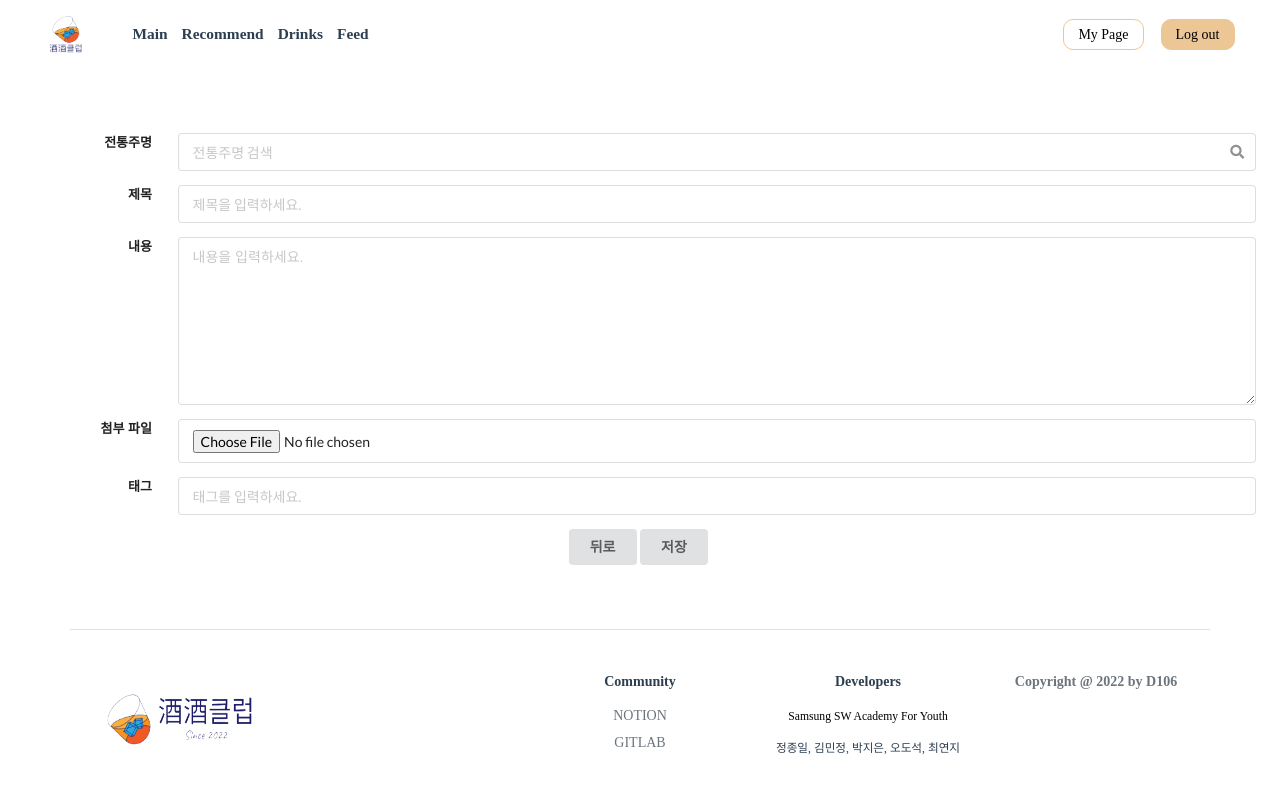
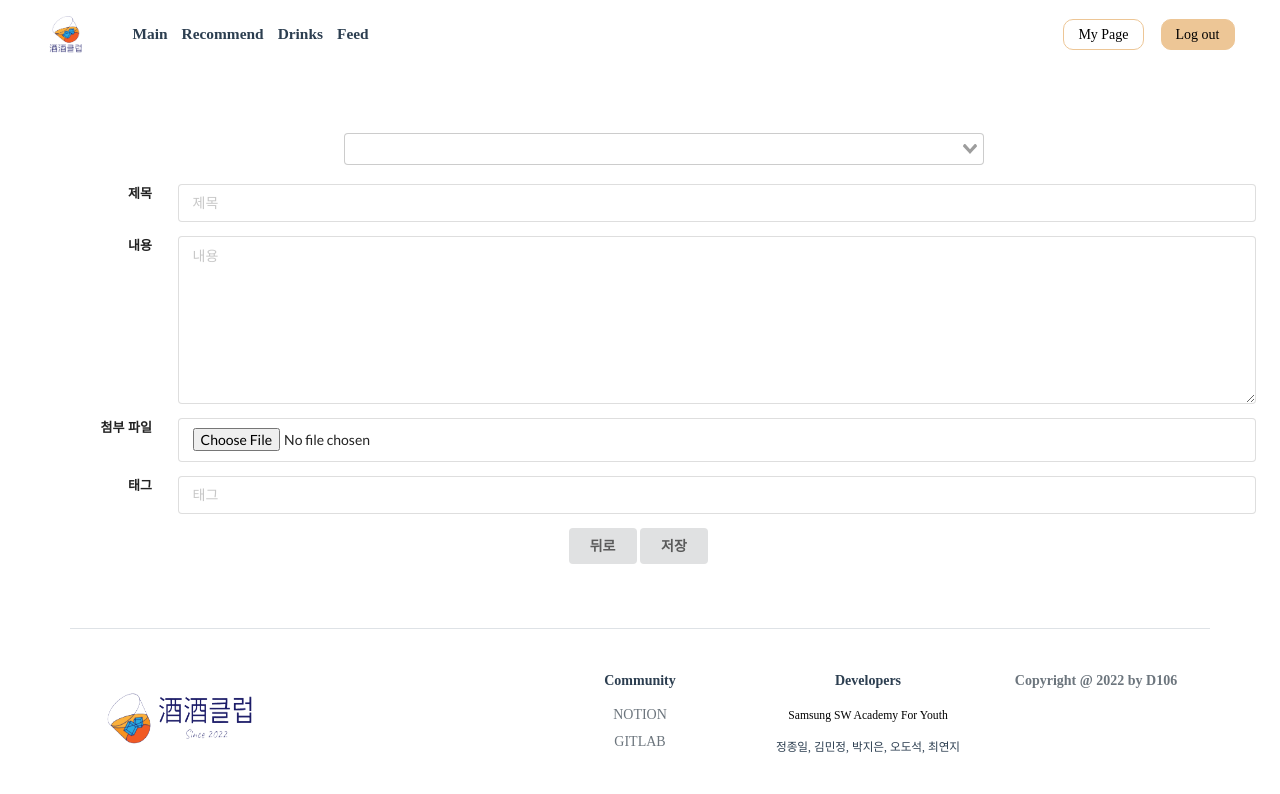
Before and after one commit to 3jieun3/SSAFY_PJT_JuJuClub, a Vue app in the folder FE/joojooclub/: page /feed/new in a window 1280 px wide. Shown: the top 794 px of the page. Built offline with nearby package versions, Linux system fonts and the light colour scheme; no server answers; sample sign-in values are in the browser's storage; a web font is replaced by a local one.

Commit message:
merge : feed create and update and required field checking (#24)

```diff
--- a/FE/joojooclub/package.json
+++ b/FE/joojooclub/package.json
@@ -23,6 +23,7 @@
     "vue-carousel-3d": "^1.0.1",
     "vue-img-color-picker": "^1.0.0",
     "vue-router": "^3.5.1",
+    "vue-select": "^3.20.0",
     "vue-truncate-filter": "^1.1.7",
     "vuex": "^3.6.2",
     "vuex-persistedstate": "^4.1.0"
--- a/FE/joojooclub/src/components/drinks/CommentList.vue
+++ b/FE/joojooclub/src/components/drinks/CommentList.vue
@@ -1,7 +1,7 @@
 <template>
 	<div class="ui comments comment-list">
 		<hr>
-		<comment-list-item v-for="review in showReviews" :key="review.id" :review="review" class="comment"></comment-list-item>
+		<comment-list-item v-for="review in showReviews" :key="review.id" :review="review" class="comment" style="min-height: 50px"></comment-list-item>
 		<hr>
 		<pagination-nav :currentPage="reviewPaging.currentPage"></pagination-nav>
 	</div>
--- a/FE/joojooclub/src/components/feed/FeedList.vue
+++ b/FE/joojooclub/src/components/feed/FeedList.vue
@@ -1,6 +1,6 @@
 <template>
 	<div class="feed-list">
-		<div v-if="isFeeds" class="row row-cols-1 row-cols-md-3 g-5">
+		<div class="row row-cols-1 row-cols-md-3 g-5">
 			<feed-list-item v-for="feed in feeds" :key="feed.feedId" :feed="feed"></feed-list-item>
 		</div>
 	</div>
@@ -16,7 +16,7 @@ export default {
 		FeedListItem,
 	},
 	computed: {
-		...mapGetters('feed', ['feeds', 'isFeeds']),
+		...mapGetters('feed', ['feeds']),
 	},
 }
 </script>
--- a/FE/joojooclub/src/components/feed/PostingForm.vue
+++ b/FE/joojooclub/src/components/feed/PostingForm.vue
@@ -1,32 +1,42 @@
 <template>
+	<div>
+		<search-bar v-if="isDrinkNames" :drinkNames="drinkNames" class="search-form"></search-bar>
+		<span v-if="drinkError" class="sub-error">* 전통주명을 검색해주세요</span>
 		<form class="ui form">
-		<div class="field">
+			<div class="field" v-if="action === `update`">
 				<label for="drinkSearch">전통주명</label>
-			<search-bar :drinkName="drinkName"></search-bar>
-			<p v-if="searchedDrink">{{ this.searchedDrink.drinkName }}</p>
+				<input type="text" v-model="drinkName" class="form-control" readonly>
 			</div>
 			<div class="field">
 				<label for="title">제목</label>
-			<input v-model.trim="newFeed.title" type="text" id="title" placeholder="제목을 입력하세요.">
+				<input v-model.trim="newFeed.title" type="text" id="title" placeholder="제목" class="form-control">
 			</div>
+			<span v-if="titleError" class="sub-error">* 제목을 입력해주세요</span>
+
 			<div class="field">
 				<label for="content">내용</label>
-			<textarea v-model.trim="newFeed.content" id="content" placeholder="내용을 입력하세요."></textarea>
+				<textarea v-model.trim="newFeed.content" id="content" placeholder="내용"></textarea>
 			</div>
+			<span v-if="contentError" class="sub-error">* 내용을 입력해주세요</span>
+
 			<div class="field">
 				<label for="imageFile">첨부 파일</label>
 				<div>
 					<input type="file" ref="image" id="imageFile" @change="uploadImage($event)">
-				<img v-if="newFeed.imgFile" :src="newFeed.imgFile" alt="uploaded feed image" class="preview-image">
+					<img v-if="newFeed.previewImgUrl" :src="newFeed.previewImgUrl" alt="uploaded feed image" class="preview-image">
 				</div>
 			</div>
+			<span v-if="fileError" class="sub-error">* 피드 이미지를 선택해주세요</span>
+
 			<div class="field">
 				<label for="tags">태그</label>
-			<input v-model.trim="newFeed.customTags" type="text" id="tags" placeholder="태그를 입력하세요.">
+				<input v-model.trim="newFeed.customTags" type="text" id="tags" placeholder="태그">
 			</div>
+
 			<button class="ui button" @click="$router.back()">뒤로</button>
 			<button class="ui button" @click.prevent="onSubmit">저장</button>
 		</form>
+	</div>
 </template>
 
 <script>
@@ -46,26 +56,41 @@ export default {
 		return {
 			drinkName: this.feed.drink.drinkName,
 			newFeed: {
+				feedIndex: this.feed.feedIndex,
 				drinkIndex: this.feed.drink.drinkIndex,
 				title: this.feed.title,
 				content: this.feed.content,
 				customTags: this.feed.customTags,
 				imgFile: this.feed.imageUrl,
-			}
+				// 업로드한 이미지 미리보기 : file은 url 로 변환 필요
+				previewImgUrl: this.feed.imageUrl
+			},
+			// previewImgUrl: this.feed.imageUrl,
+			// required 메시지
+			drinkError: false,
+			titleError: false,
+			contentError: false,
+			fileError: false,
 		}
 	},
 	computed: {
-		...mapGetters('drinks', ['searchedDrink'])
+		...mapGetters('drinks', ['searchedDrink', 'isDrinkNames', 'drinkNames'])
 	},
 	methods: {
 		...mapActions('feed', ['createFeed','updateFeed']),
 		...mapActions('drinks', ['fetchDrinkNames']),
 		onSubmit() {
+			// required 확인
+			this.drinkError = this.checkRequired(this.searchedDrink.drinkIndex)
+			this.titleError = this.checkRequired(this.newFeed.title)
+			this.contentError = this.checkRequired(this.newFeed.content)
+			this.fileError = this.checkRequired(this.newFeed.imgFile)
+			if (!this.titleError && !this.contentError && !this.fileError) {
 				// form data 선언
 				let formdata = new FormData()
 				// 키값 추가
 				this.newFeed.drinkIndex = this.searchedDrink.drinkIndex,
-      formdata.append('drinkIndex', 4)
+				formdata.append('drinkIndex', this.newFeed.drinkIndex)
 				formdata.append('title', this.newFeed.title)
 				formdata.append('content', this.newFeed.content)
 				formdata.append('customTags', this.newFeed.customTags)
@@ -77,24 +102,64 @@ export default {
 					formdata.append('feedIndex', this.feed.feedIndex)
 					this.updateFeed(formdata)
 				}
+			}
 		},
 		uploadImage(event) {
+			// 업로드한 이미지 파일 가져오기
 			this.newFeed.imgFile = event.target.files[0]
-			console.log(this.newFeed.imgFile )
+			// 미리보기를 위한 url 변환
+			this.newFeed.previewImgUrl = URL.createObjectURL(this.newFeed.imgFile)
+			console.log(this.newFeed.imgFile)
+		},
+		// url형식 이미지를 파일 이미지로 만들어주기
+		// url 형태 : https://ssafyd106.s3.ap-northeast-2.amazonaws.com/filename.ext
+		async convertURLtoFile(url) {
+			const response = await fetch(url)
+			const data = await response.blob()
+			const filename = url.split("/").pop()
+			const ext = url.split(".").pop()
+			const metadata = { type: `image/${ext}` }
+			console.log(new File([data], filename, metadata))
+			return new File([data], filename, metadata)
+		},
+		checkRequired(val) {
+			if (val === undefined) return true
+			else if (val === null) return true
+			else if (val === '') return true
+			else return false
+		},
+	},
+	watch: {
+		feed() {
+			this.newFeed = this.feed
+		},
+
+		title(val) {
+			if (val.length >= 1) this.titleError = false
+		},
+		content(val) {
+			if (val.length >= 1) this.contentError = false
+		},
+		imgFile(val) {
+			if (val !== undefined) this.fileError = false
+			else if (val !== null) this.titleError = false
+			else if (val !== '') this.fileError = false
+		},
+		drinkIndex(val) {
+			if (val > 0) this.drinkError = false
+			else if (val !== null) this.drinkError = false
 		}
 	},
 	created() {
 		this.fetchDrinkNames()
 	},
-	watch: {
-		feed() {
-			this.newFeed = this.feed
-		}
-	}
 }
 </script>
 
 <style scoped>
+.ui.form .field {
+	margin-top: 1rem;
+}
 .field {
 	display: grid;
 	column-gap: 2vw;
@@ -107,4 +172,9 @@ export default {
 .preview-image {
 	width: 30vw;
 }
+.search-form {
+	width: 50vw;
+	margin-bottom: 1.5vw;
+	margin-left: 25vw;
+}
 </style>
--- a/FE/joojooclub/src/components/feed/SearchBar.vue
+++ b/FE/joojooclub/src/components/feed/SearchBar.vue
@@ -1,38 +1,43 @@
 <template>
-	<div class="ui search search-bar">
-		<div class="ui icon fluid input">
+	<div class="search-bar">
+		<!-- <div class="ui icon fluid input">
+			<label for="drinkSearch">전통주명</label>
 			<input class="prompt" type="text" id="drinkSearch" v-model.trim="newName" @keyup.enter="searchDrink" placeholder="전통주명 검색">
 			<i class="search link icon" @click="searchDrink"></i>
 		</div>
-		<div class="results"></div>
+		<div class="results"></div> -->
+		<!-- <v-select v-model="selectedDrink" :reduce="(option) => option" :options="drinkNames" @input="setSelected" label="name">
+		</v-select> -->
+		<v-select taggable v-model="selectedDrink" :options="drinkNames" @input="setSelected" label="drinkName">
+		</v-select>
 	</div>
 </template>
 
 <script>
+import 'vue-select/dist/vue-select.css'
+import vSelect from 'vue-select'
 import { mapActions, mapGetters } from 'vuex'
 
 export default {
 	name: 'SearchBar',
+	components: {
+		vSelect,
+	},
 	props: {
-		drinkName: String,
+		drinkNames: Array,
 	},
 	data() {
 		return {
-			newName: this.drinkName,
-			searched: [],
+			selectedDrink: "",
 		}
 	},
 	computed: {
-		...mapGetters('drinks', ['drinkNames', 'searchedDrink']),
+		...mapGetters('drinks', ['searchedDrink', 'isDrinkNames']),
 	},
 	methods: {
-		...mapActions('drinks', ['searchDrinkIndex']),
-		searchDrink(){
-			this.searchDrinkIndex(this.newName)
-			if (this.searchedDrink) {
-				this.searched.push(this.newName)
-				this.newName = ''
-			}
+		...mapActions('drinks', ['setSearchDrink']),
+		setSelected(){
+			this.setSearchDrink(this.selectedDrink)
 		},
 	},
 }
--- a/FE/joojooclub/src/store/modules/drinks.js
+++ b/FE/joojooclub/src/store/modules/drinks.js
@@ -190,7 +190,9 @@ export default {
   getters: {
     drink: state => state.drink,
     drinkNames: state => state.drinkNames,
+    isDrinkNames: state => _.isEmpty(state.isDrinkNames),
     searchedDrink: state => state.searchedDrink,
+    isSearched: state => _.isEmpty(state.searchedDrink),
     reviews: state => state.reviews,
     reviewPaging: state => state.reviewPaging,
     pageList: state => state.reviewPaging.pageList,
@@ -231,8 +233,14 @@ export default {
     },
     UPDATE_SET_FILTERING_DRINKS: (state, res) => state.setFilteringDrinks = res,
     SET_DRINK:(state, [drink, tags, foods]) => state.drink = { ...drink, drinkType: drink.drinkType.drinkType, tags, foods },
-    SET_DRINK_NAMES: (state, drinkNames) => state.drinkNames = drinkNames,
-    SEARCH_DRINK_INDEX: (state, drinkName) => state.searchedDrink = { drinkIndex: state.drinkNames.indexOf(drinkName) + 1, drinkName: drinkName },
+    SET_DRINK_NAMES (state, drinkNames) {
+      const newArray = []
+      for (const [id, name] of drinkNames.entries()) {
+        newArray.push({ drinkName: name, drinkIndex: id + 1 })
+      }
+      state.drinkNames = newArray
+    },
+    SET_SEARCH_DRINK: (state, searchedDrink) => state.searchedDrink = searchedDrink,
     SET_REVIEWS(state, reviews){
       state.reviews = reviews
       state.reviewPaging.totalPage = Math.ceil(reviews.length / 5)
@@ -498,11 +506,12 @@ export default {
         router.push({ name: 'drinks' })
       })
     },
-    fetchDrinkNames({ commit }) {
+    fetchDrinkNames({ getters, commit }) {
       axios({
         url: joojooclub.drinks.drinkNames(),
         method: 'get',
       }).then((res) => {
+        if (getters.isDrinkNames)
         commit('SET_DRINK_NAMES', res.data.drinkNameList)
       }).catch((err) => {
         console.log(err.response)
@@ -510,7 +519,7 @@ export default {
     },
     fetchReviews({ commit }, reviews) { commit('SET_REVIEWS', reviews) },
     goPage({ commit }, page) { commit('GO_PAGE', page) },
-    searchDrinkIndex({ commit }, drinkName) { commit('SEARCH_DRINK_INDEX', drinkName)},
+    setSearchDrink({ commit }, searchedDrink) { commit('SET_SEARCH_DRINK', searchedDrink)},
     createReview({ getters }, review) {
       axios({
         url: joojooclub.drinks.review(),
--- a/FE/joojooclub/src/store/modules/feed.js
+++ b/FE/joojooclub/src/store/modules/feed.js
@@ -204,7 +204,7 @@ export default {
           method: 'post',
           headers: {
             ...getters.authHeader,
-            'Content-Type': 'multipart/form-data',
+            'content-type': 'multipart/form-data',
           },
           data: formdata,
         })
@@ -226,16 +226,17 @@ export default {
       }
     },
 
-    updateFeed({ getters }, feed) {
+    updateFeed({ getters }, formdata) {
+      for (let [k, v] of formdata.entries()) console.log(k, v)
       if(confirm('수정하시겠습니까?')) {
         axios({
           url: joojooclub.feed.valid(),
           method: 'put',
           headers: {
             ...getters.authHeader,
-            'Content-Type': 'multipart/form-data',
+            'content-type': 'multipart/form-data',
           },
-          data: feed,
+          data: formdata,
         })
         .then(() => {
           alert('피드가 수정되었습니다.')
--- a/FE/joojooclub/src/views/PostingEditView.vue
+++ b/FE/joojooclub/src/views/PostingEditView.vue
@@ -17,10 +17,12 @@ export default {
 		...mapGetters('feed', ['feed', 'isFeed']),
 	},
 	methods: {
-		...mapActions('feed', ['fetchFeed'])
+		...mapActions('feed', ['fetchFeed']),
+		...mapActions('drinks', ['setSearchDrink'])
 	},
 	created() {
 		this.fetchFeed(this.$route.params.feedPK)
+		this.setSearchDrink({ drinkIndex: this.$route.params.feedPK, drinkName: this.feed.drink.drinkName })
 	},
 }
 </script>
--- a/FE/joojooclub/src/views/PostingNewView.vue
+++ b/FE/joojooclub/src/views/PostingNewView.vue
@@ -15,9 +15,10 @@ export default {
 	data() {
 		return {
 			feed: {
+				feedIndex: null,
 				drink: {
 					drinkName: '',
-					drinkIndex: 4,
+					drinkIndex: null,
 				},
 				title: '',
 				content: '',
```
Also changed, not shown: FE/joojooclub/src/components/drinks/CommentListItem.vue (+7 -1 lines), FE/joojooclub/src/views/FeedView.vue (+7 -3 lines), FE/joojooclub/src/assets/logo_sample1.png (added), 1 other file (tests, documents, lock files or other folders). Lines whose indentation alone changed are shown as unchanged.
